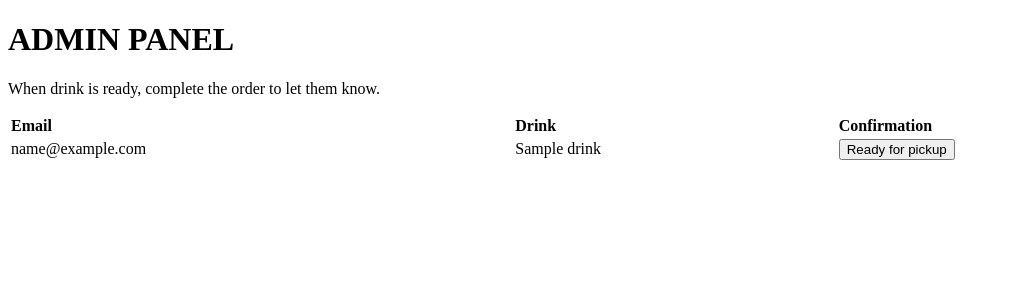
After one commit to phuston/themailroom, a Flask app: page /admin in a window 1280 px wide. The commit adds this page. Shown: the top 300 px of the page, without its empty margins (0-1010 px from the left). Run offline with Flask 2, Linux system fonts and the light colour scheme; the visitor is signed in with stand-in values (Sample User, id 1); a database or web service that is not in the repository returns one stand-in record (values such as "Sample title").

Commit message:
drink limiting and admin panel for notifications

```diff
--- a/app.py
+++ b/app.py
@@ -3,11 +3,16 @@ from flask_mail import Mail, Message
 import json
 from threading import Thread
 import time
+from bson.objectid import ObjectId
 import random
+from pymongo import MongoClient
 from datetime import datetime
 
 from config import MAIL_ADDRESS
 
+CLIENT = MongoClient()
+DB = CLIENT.mailroom
+ORDERS = DB.orders
 
 app = Flask(__name__, static_url_path='/static')
 app.secret_key = 'no one will ever guess this'
@@ -39,12 +44,43 @@ def catalog():
     else:
         return redirect(url_for('login'))
 
-@app.route('/order/<item_id>', methods = ['POST'])
+
+@app.route('/admin', methods=['GET'])
+def admin():
+    if 'email_address' in session:
+        return render_template('admin.html', orders=list(ORDERS.find({"served": False})))
+    else:
+        return redirect(url_for('login'))
+
+@app.route('/admin/<order_id>', methods=['POST'])
+def serve(order_id):
+    order = ORDERS.find_one({"_id": ObjectId(order_id)})
+    send_email([order['email']], order['drink'])
+    ORDERS.update({"_id": ObjectId(order_id)}, {"served": True})
+    return redirect(url_for('admin'))
+
+
+@app.route('/order/<item_id>', methods=['POST'])
 def order(item_id=None):
-    send_email([session['email_address']], item_id)
-    return redirect(url_for('complete'))
+    # Tell them to chill if it's been less than 15 minutes since last order
+    last_drink = (time.time() - session.get('last_drink', 0)) / 60
+    if last_drink < 15:
+        response = {
+            "success": False,
+            "message": "You ordered a drink {} minutes ago, please wait at least 15 minutes between \
+orders #TIPS #StaySafeStayFun #Orientation".format(int(last_drink))
+        }
+    else:
+        session['last_drink'] = time.time()
+        ORDERS.insert({"email": session['email_address'], "drink": item_id, "served": False})
+        response = {
+            "success": True,
+            "message": "Your order has been received. You will get an email from Mailroom Services when it's ready!"
+        }
+    return json.dumps(response)
 
-@app.route('/complete', methods = ['GET'])
+
+@app.route('/complete', methods=['GET'])
 def complete():
     return render_template('complete.html')
 
--- a/config/catalog.json
+++ b/config/catalog.json
@@ -1,13 +1,13 @@
 [
 	{
-		"name": "let's be nice",
+		"name": "Rum & Coke",
 		"details": {
 			"sponsored": true
 		},
 		"url": "/static/images/fight-me.jpg"
 	},
 	{
-		"name": "the keenan sucks",
+		"name": "Vodka & Sprite",
 		"details": {
 			"sponsored": true,
 			"choice": "Brett's"
--- /dev/null
+++ b/templates/admin.html
@@ -0,0 +1,28 @@
+<!DOCTYPE html>
+<html>
+<body>
+
+<h1>ADMIN PANEL</h1>
+<p>When drink is ready, complete the order to let them know.</p>
+
+<table style="width: 100%; text-align: left;">
+	<tr>
+		<th>Email</th>
+		<th>Drink</th>
+		<th>Confirmation</th>
+	</tr>
+	{% for item in orders %}
+	<tr>
+		<td>{{ item.email }}</td>
+		<td>{{ item.drink }}</td>
+		<td>
+			<form action="{{ "/admin/{}".format(item._id) }}" method="post">
+				<button type="submit">Ready for pickup</button>
+	    	</form>
+		</td>
+    </tr>
+    {% endfor %}
+</table>
+
+</body>
+</html>
--- a/templates/catalog.html
+++ b/templates/catalog.html
@@ -25,6 +25,9 @@
 	  		var confirmOrder = confirm('Do you want to order a "' + orderName + '"?');
 	  		if (confirmOrder) {
 	  			$.post('/order/' + orderName, function(res) {
+	  				res = JSON.parse(res)
+	  				$('#alert-message').attr('class', (res.success) ? "success" : "error")
+	  				$('#alert-message').html(res.message)
 	  				$('#alert-message').fadeIn(1000).delay(5000).fadeOut(1000)
 	  			});
 	  		}
@@ -33,7 +36,7 @@
   </script>
 </head>
 <body>
-  <div id="alert-message">Your order has been received. You will get an email from Mailroom Services when it's ready!</div>
+  <div id="alert-message"></div>
 
   <div class="sx-page sx-active-page sx-animable" id="search" style="min-height: 640px;">
 
```
